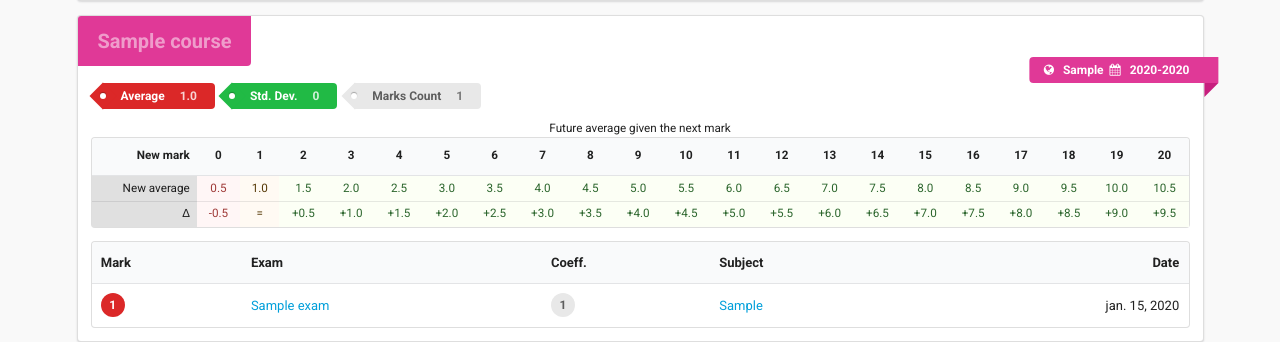
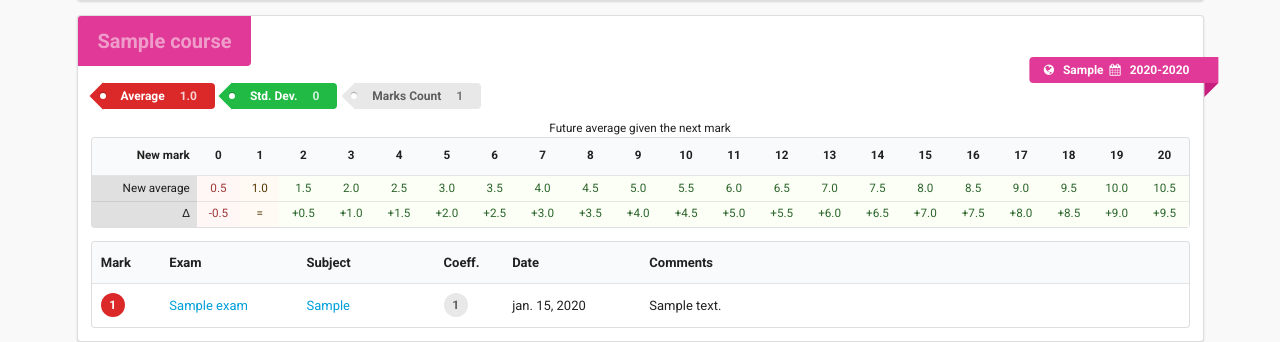
Before and after one commit to mw4rf/pyclassbook, a Django app: page /students/show/00000000-0000-0000-0000-000000000001/ in a window 1280 px wide. Shown: the part 717-1059 px from the top of the page. Run offline with Django 3.2, Linux system fonts and the light colour scheme; a user stored in the database is signed in; tables that the repository leaves empty hold one stand-in row (values such as "Sample post").

Commit message:
show mark comments

```diff
--- a/students/templates/students/show.html
+++ b/students/templates/students/show.html
@@ -97,14 +97,15 @@ Student: {{ name }}
     </table>
 
     <!-- Marks -->
-    <table class="ui single line table">
+    <table class="ui table">
     <thead>
     <tr>
-        <th>{% trans "Mark" %}</th>
-        <th>{% trans "Exam" %}</th>
-        <th>{% trans "Coeff." %}</th>
-        <th>{% trans "Subject" %}</th>
-        <th class="right aligned">{% trans "Date" %}</th>
+        <th class="one wide">{% trans "Mark" %}</th>
+        <th class="two wide">{% trans "Exam" %}</th>
+        <th class="two wide">{% trans "Subject" %}</th>
+        <th class="one wide">{% trans "Coeff." %}</th>
+        <th class="two wide">{% trans "Date" %}</th>
+        <th class="eight wide">{% trans "Comments" %}</th>
     </tr>
     </thead>
     <tbody>
@@ -118,13 +119,14 @@ Student: {{ name }}
             {% endif %}
         </td>
         <td><a href="{% url 'exams:exam' m.subject.exam.id %}">{{ m.subject.exam.name }}</a></td>
+        <td><a href="{% url 'exams:subject' m.subject.id %}">{{ m.subject.kind }}</a></td>
         <td>
             {% if m.subject.exam.has_marks %}
             <span class="ui circular label">{{ m.subject.exam.coeff }}</span>
             {% endif %}
         </td>
-        <td><a href="{% url 'exams:subject' m.subject.id %}">{{ m.subject.kind }}</a></td>
-        <td class="right aligned">{{ m.created_at|datetime_to_date }}</td>
+        <td>{{ m.created_at|datetime_to_date }}</td>
+        <td>{{ m.comment }}</td>
     </tr>
     {% endfor %}
     </tbody>
```
